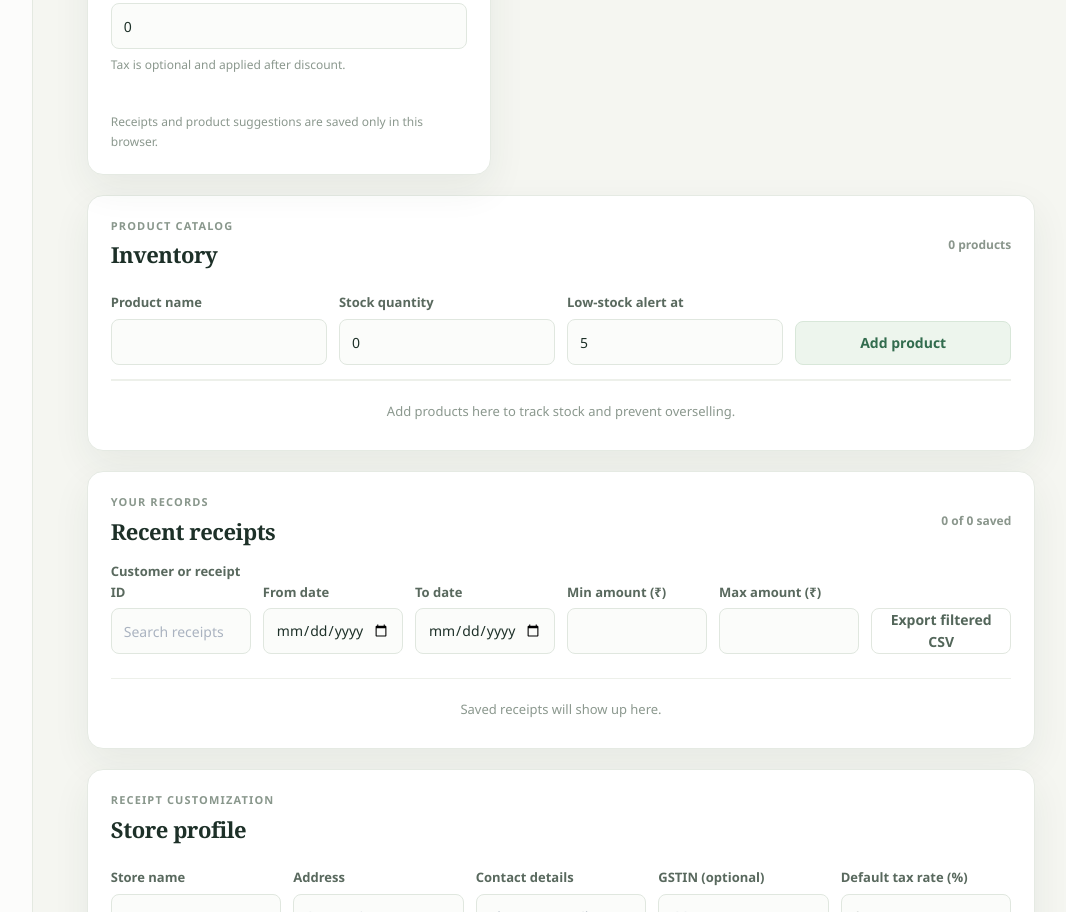
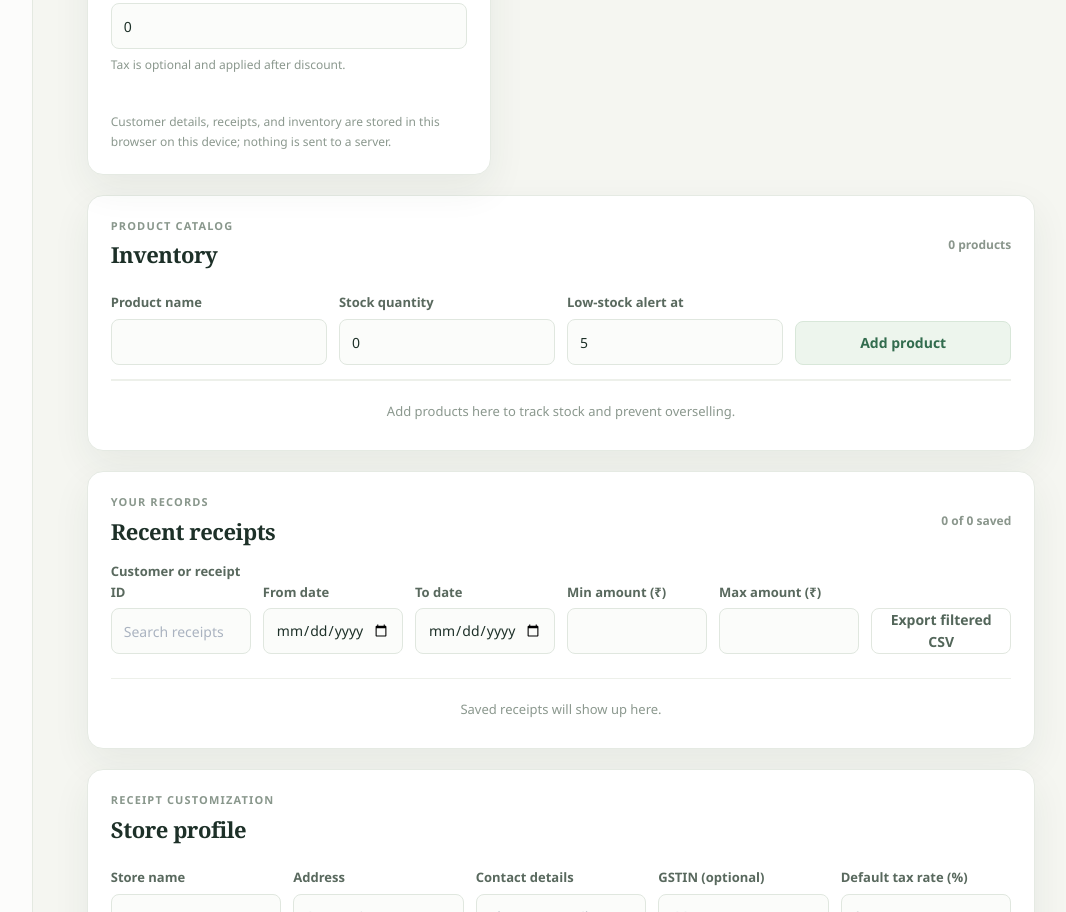
Before and after one commit to Rakshitha-132/Quick-Bill, a plain HTML site: page index.html in a window 1280 px wide. Shown: the part 1283-2195 px from the top of the page, without its empty margins (191-1257 px from the left). Drawn offline with Linux system fonts and the light colour scheme.

Commit message:
Clarify local data handling
Explain that customer details, receipts, and inventory remain in browser storage and are not sent to a server.

Co-authored-by: Copilot <223556219+Copilot@users.noreply.github.com>

```diff
--- a/index.html
+++ b/index.html
@@ -103,7 +103,7 @@
                         <input type="number" id="taxRate" min="0" max="100" step="0.01" value="0" aria-describedby="taxHint">
                         <small class="field-hint" id="taxHint">Tax is optional and applied after discount.</small>
                     </div>
-                    <p class="privacy-note">Receipts and product suggestions are saved only in this browser.</p>
+                    <p class="privacy-note">Customer details, receipts, and inventory are stored in this browser on this device; nothing is sent to a server.</p>
                 </section>
 
                 <section class="panel preview-panel" id="receipt" aria-labelledby="preview-title">
```
Also changed, not shown: login.html (+1 -1 lines).
